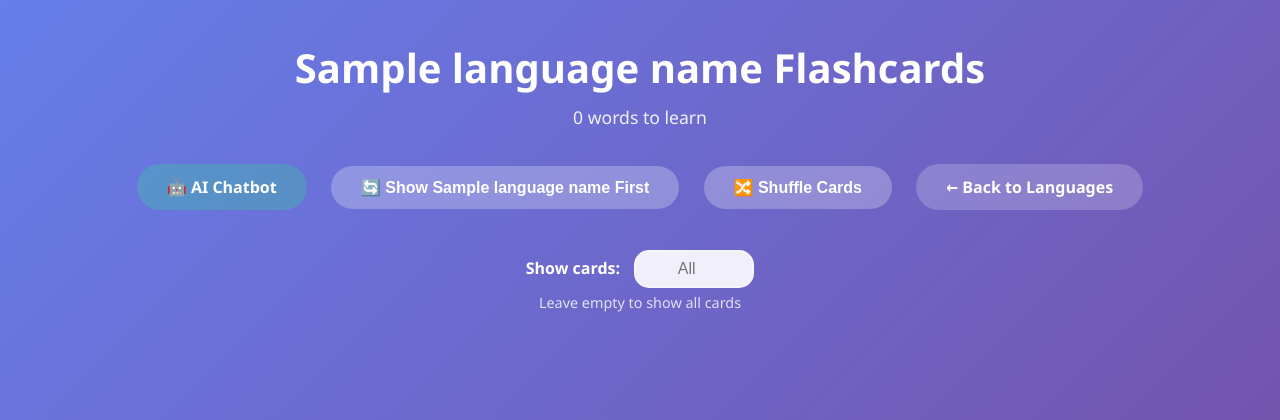
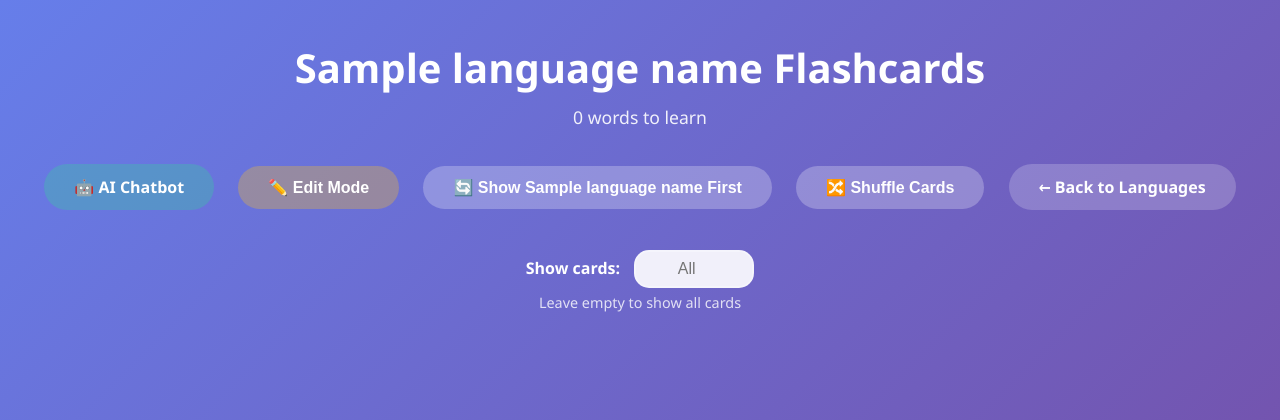
Before and after one commit to kevinle108/bilingual-trainer-db, a Python web app: template templates/flashcards.html in a window 1280 px wide. Shown: the top 420 px of the page. Run offline with Jinja, Linux system fonts and the light colour scheme; the template is opened without the code that fills it: most values are stand-ins (such as "Sample title", 1, 10 or a date in 2020).

Commit message:
Edit mode for delete

```diff
--- a/templates/flashcards.html
+++ b/templates/flashcards.html
@@ -177,12 +177,15 @@
             height: 35px;
             font-size: 1.2em;
             cursor: pointer;
-            display: flex;
+            display: none;
             align-items: center;
             justify-content: center;
             transition: all 0.2s;
             z-index: 10;
             box-shadow: 0 2px 8px rgba(0,0,0,0.2);
+        }
+        .edit-mode .delete-btn {
+            display: flex;
         }
         .delete-btn:hover {
             background: rgba(220, 38, 38, 1);
@@ -191,6 +194,13 @@
         }
         .delete-btn:active {
             transform: scale(0.95);
+        }
+        .edit-mode-btn {
+            background: rgba(251, 191, 36, 0.3);
+        }
+        .edit-mode-btn.active {
+            background: rgba(251, 191, 36, 0.5);
+            font-weight: bold;
         }
     </style>
 </head>
@@ -205,6 +215,9 @@
             <a href="/chatbot?lang={{ language }}" class="toggle-btn" style="text-decoration: none; background: rgba(52, 211, 153, 0.3);">
                 🤖 AI Chatbot
             </a>
+            <button class="toggle-btn edit-mode-btn" onclick="toggleEditMode()" id="editModeBtn">
+                ✏️ Edit Mode
+            </button>
             <button class="toggle-btn" onclick="toggleLanguageDirection()" id="toggleBtn">
                 🔄 Show {{ language_name }} First
             </button>
@@ -247,14 +260,20 @@
 
     <script>
         let isReversed = false;
+        let isEditMode = false;
         const languageName = '{{ language_name }}';
         const totalCards = {{ flashcards|length }};
 
-        // Load saved preference from localStorage
+        // Load saved preferences from localStorage
         window.addEventListener('DOMContentLoaded', () => {
             const savedMode = localStorage.getItem('flashcardMode');
             if (savedMode === 'reversed') {
                 toggleLanguageDirection();
+            }
+
+            const savedEditMode = localStorage.getItem('editMode');
+            if (savedEditMode === 'true') {
+                toggleEditMode();
             }
 
             // Add event listener for card limit input
@@ -309,6 +328,25 @@
 
             // Save preference to localStorage
             localStorage.setItem('flashcardMode', isReversed ? 'reversed' : 'normal');
+        }
+
+        function toggleEditMode() {
+            isEditMode = !isEditMode;
+            const grid = document.querySelector('.flashcards-grid');
+            const editModeBtn = document.getElementById('editModeBtn');
+
+            if (isEditMode) {
+                grid.classList.add('edit-mode');
+                editModeBtn.classList.add('active');
+                editModeBtn.innerHTML = '✅ Edit Mode ON';
+            } else {
+                grid.classList.remove('edit-mode');
+                editModeBtn.classList.remove('active');
+                editModeBtn.innerHTML = '✏️ Edit Mode';
+            }
+
+            // Save preference to localStorage
+            localStorage.setItem('editMode', isEditMode);
         }
 
         function shuffleCards() {
```
